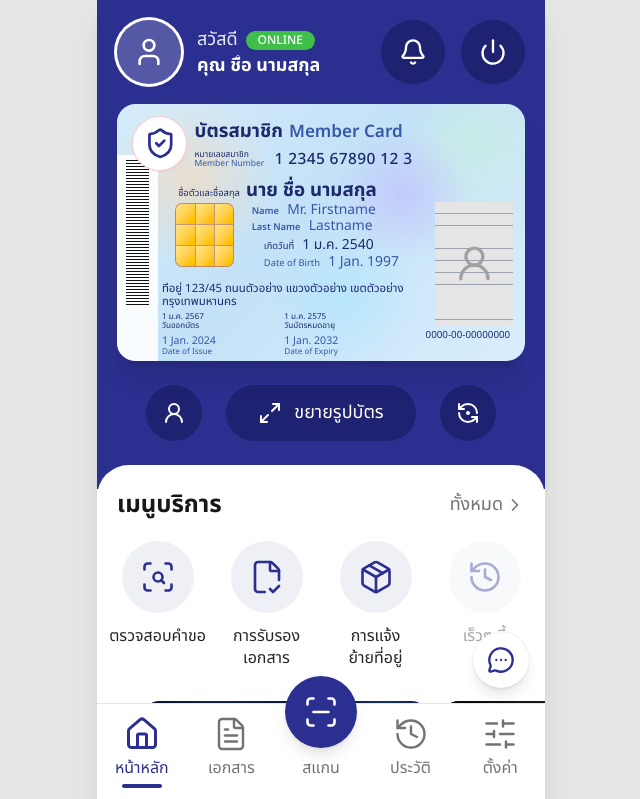
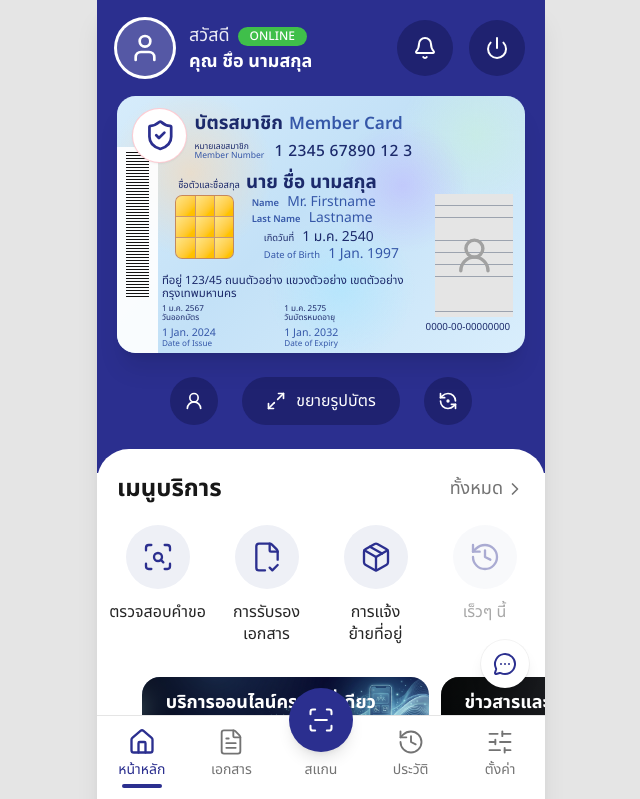
Before and after one commit to Jantories/jantorieq, a Next.js app: page / in a window 1280 px wide. Shown: the top 799 px of the page, without its empty margins (319-959 px from the left). Built offline with nearby package versions, Linux system fonts and the light colour scheme.

Commit message:
Match UI button sizing to reference

```diff
--- a/components/app/app-header.tsx
+++ b/components/app/app-header.tsx
@@ -25,7 +25,7 @@ export function AppHeader({ onAction, onNotifications, onLogout }: Props) {
       <button
         type="button"
         onClick={() => fileRef.current?.click()}
-        className="group relative size-16 shrink-0 overflow-hidden rounded-full bg-white/20 ring-[3px] ring-white"
+        className="group relative size-14 shrink-0 overflow-hidden rounded-full bg-white/20 ring-[3px] ring-white"
         aria-label="เปลี่ยนรูปโปรไฟล์"
       >
         {avatar ? (
@@ -61,17 +61,17 @@ export function AppHeader({ onAction, onNotifications, onLogout }: Props) {
         type="button"
         onClick={onNotifications}
         aria-label="การแจ้งเตือน"
-        className="flex size-16 shrink-0 items-center justify-center rounded-full bg-brand-dark text-[10px] text-white transition hover:bg-brand-dark/80 active:scale-95"
+        className="flex size-14 shrink-0 items-center justify-center rounded-full bg-brand-dark text-[10px] text-white transition hover:bg-brand-dark/80 active:scale-95"
       >
-        <Bell className="size-7" />
+        <Bell className="size-6" />
       </button>
       <button
         type="button"
         onClick={onLogout}
         aria-label="ออกจากระบบ"
-        className="flex size-16 shrink-0 items-center justify-center rounded-full bg-brand-dark text-white transition hover:bg-brand-dark/80 active:scale-95"
+        className="flex size-14 shrink-0 items-center justify-center rounded-full bg-brand-dark text-white transition hover:bg-brand-dark/80 active:scale-95"
       >
-        <Power className="size-7" />
+        <Power className="size-6" />
       </button>
     </header>
   )
--- a/components/app/app-shell.tsx
+++ b/components/app/app-shell.tsx
@@ -78,11 +78,11 @@ export function AppShell() {
           type="button"
           onClick={() => setChatOpen(true)}
           aria-label="แชทบอท"
-          className={`fixed right-[max(1rem,calc(50%-14rem+1rem))] z-30 flex size-14 items-center justify-center rounded-full bg-white text-brand shadow-lg ring-1 ring-black/5 transition active:scale-95 ${
+          className={`fixed right-[max(1rem,calc(50%-14rem+1rem))] z-30 flex size-12 items-center justify-center rounded-full bg-white text-brand shadow-lg ring-1 ring-black/5 transition active:scale-95 ${
             screen ? 'bottom-8' : 'bottom-28'
           }`}
         >
-          <MessageCircleMore className="size-7" />
+          <MessageCircleMore className="size-6" />
         </button>
 
         {!screen && (
--- a/components/app/bottom-nav.tsx
+++ b/components/app/bottom-nav.tsx
@@ -23,8 +23,8 @@ export function BottomNav({ active, onChange, onScan }: Props) {
         aria-current={isActive ? 'page' : undefined}
         className={`flex flex-1 flex-col items-center gap-1 pt-3 transition ${isActive ? 'text-brand' : 'text-neutral-500 hover:text-neutral-700'}`}
       >
-        <Icon className="size-9" strokeWidth={isActive ? 2 : 1.6} />
-        <span className="text-base">{label}</span>
+        <Icon className="size-7" strokeWidth={isActive ? 2 : 1.6} />
+        <span className="text-sm">{label}</span>
         <span className={`h-1 w-10 rounded-full ${isActive ? 'bg-brand' : 'bg-transparent'}`} />
       </button>
     )
@@ -42,11 +42,11 @@ export function BottomNav({ active, onChange, onScan }: Props) {
             type="button"
             onClick={onScan}
             aria-label={nav.scan}
-            className="-mt-12 flex size-[4.5rem] items-center justify-center rounded-full bg-brand text-white shadow-lg transition active:scale-95"
+            className="-mt-10 flex size-16 items-center justify-center rounded-full bg-brand text-white shadow-lg transition active:scale-95"
           >
-            <ScanLine className="size-9" strokeWidth={1.75} />
+            <ScanLine className="size-7" strokeWidth={1.75} />
           </button>
-          <span className="mt-2 pb-2 text-base text-neutral-500">{nav.scan}</span>
+          <span className="mt-2 pb-2 text-sm text-neutral-500">{nav.scan}</span>
         </div>
         {tabs.slice(2).map(renderTab)}
       </div>
--- a/components/app/hero-card.tsx
+++ b/components/app/hero-card.tsx
@@ -148,10 +148,10 @@ function CardBack({ background }: { background: string | null }) {
 }
 
 const circleBtn =
-  'flex size-14 items-center justify-center rounded-full bg-brand-dark text-white transition hover:bg-brand-dark/80 active:scale-95'
+  'flex size-12 items-center justify-center rounded-full bg-brand-dark text-white transition hover:bg-brand-dark/80 active:scale-95'
 
 const glassBtn =
-  'flex size-14 items-center justify-center rounded-full bg-white/30 text-white backdrop-blur transition hover:bg-white/40 active:scale-95'
+  'flex size-12 items-center justify-center rounded-full bg-white/30 text-white backdrop-blur transition hover:bg-white/40 active:scale-95'
 
 type Props = {
   photo: string | null
@@ -193,18 +193,18 @@ export function HeroCard({ photo, onPickPhoto, onOpenInfo, onAction }: Props) {
       {renderCard()}
       <div className="mt-6 flex items-center justify-center gap-6">
         <button type="button" onClick={onOpenInfo} aria-label={card.infoLabel} className={circleBtn}>
-          <UserRound className="size-6" />
+          <UserRound className="size-5" />
         </button>
         <button
           type="button"
           onClick={() => setExpanded(true)}
-          className="flex h-14 items-center gap-3 rounded-full bg-brand-dark px-8 text-lg text-white transition hover:bg-brand-dark/80 active:scale-95"
+          className="flex h-12 items-center gap-2.5 rounded-full bg-brand-dark px-6 text-base text-white transition hover:bg-brand-dark/80 active:scale-95"
         >
-          <Maximize2 className="size-6" />
+          <Maximize2 className="size-5" />
           <span>{card.expandLabel}</span>
         </button>
         <button type="button" onClick={() => setFlipped((v) => !v)} aria-label="พลิกบัตร" className={circleBtn}>
-          <RefreshCcwDot className="size-6" />
+          <RefreshCcwDot className="size-5" />
         </button>
       </div>
 
--- a/components/app/service-menu.tsx
+++ b/components/app/service-menu.tsx
@@ -34,8 +34,8 @@ export function ServiceMenu() {
           const Icon = icons[id]
           return (
             <li key={id} className={`flex flex-col items-center gap-3 ${disabled ? 'opacity-40' : ''}`}>
-              <span className="flex size-[4.5rem] items-center justify-center rounded-full bg-[#eef0f6] text-brand">
-                <Icon className="size-9" strokeWidth={1.75} />
+              <span className="flex size-16 items-center justify-center rounded-full bg-[#eef0f6] text-brand">
+                <Icon className="size-8" strokeWidth={1.75} />
               </span>
               <span className="text-balance px-1 text-center text-base leading-snug text-neutral-800">{label}</span>
             </li>
```
